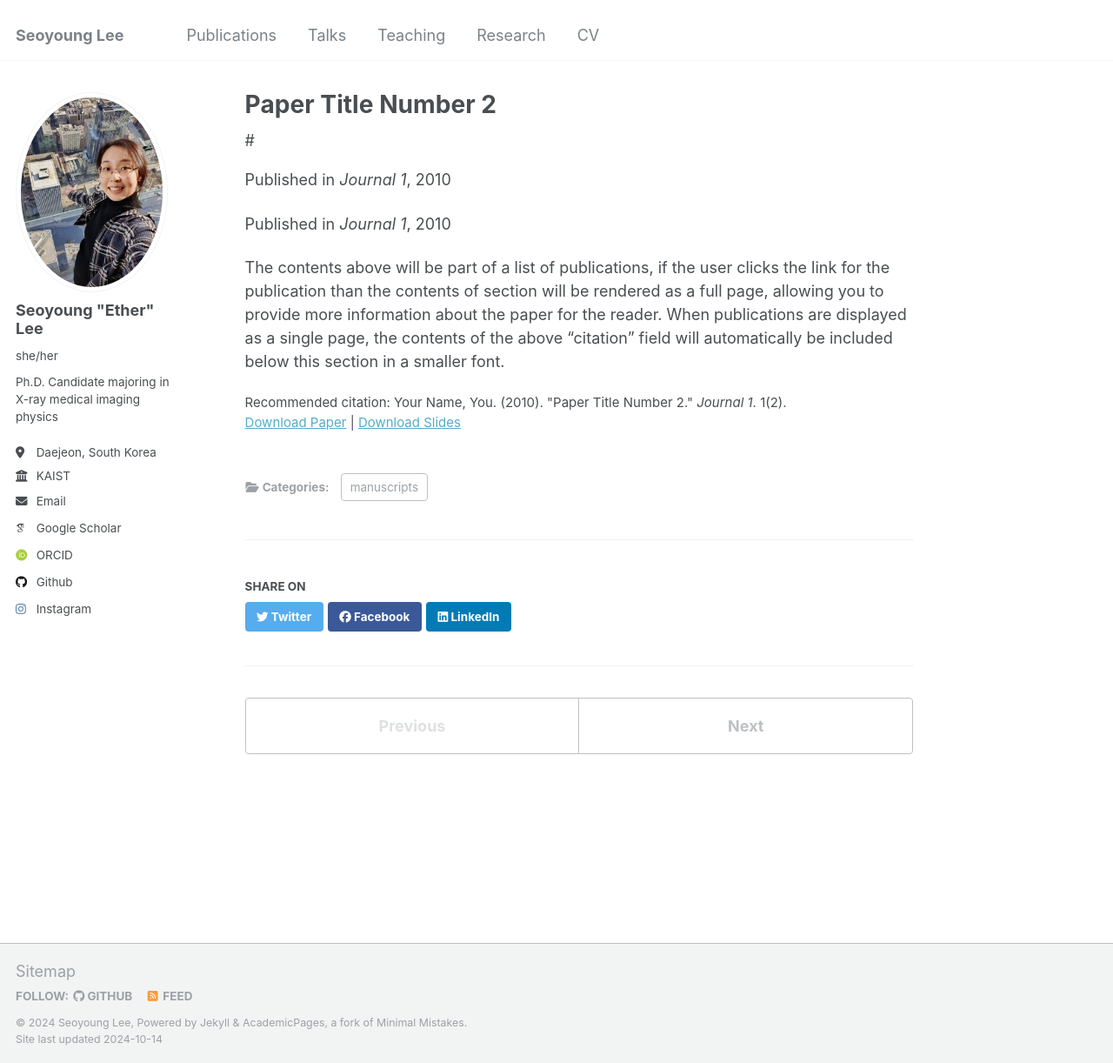
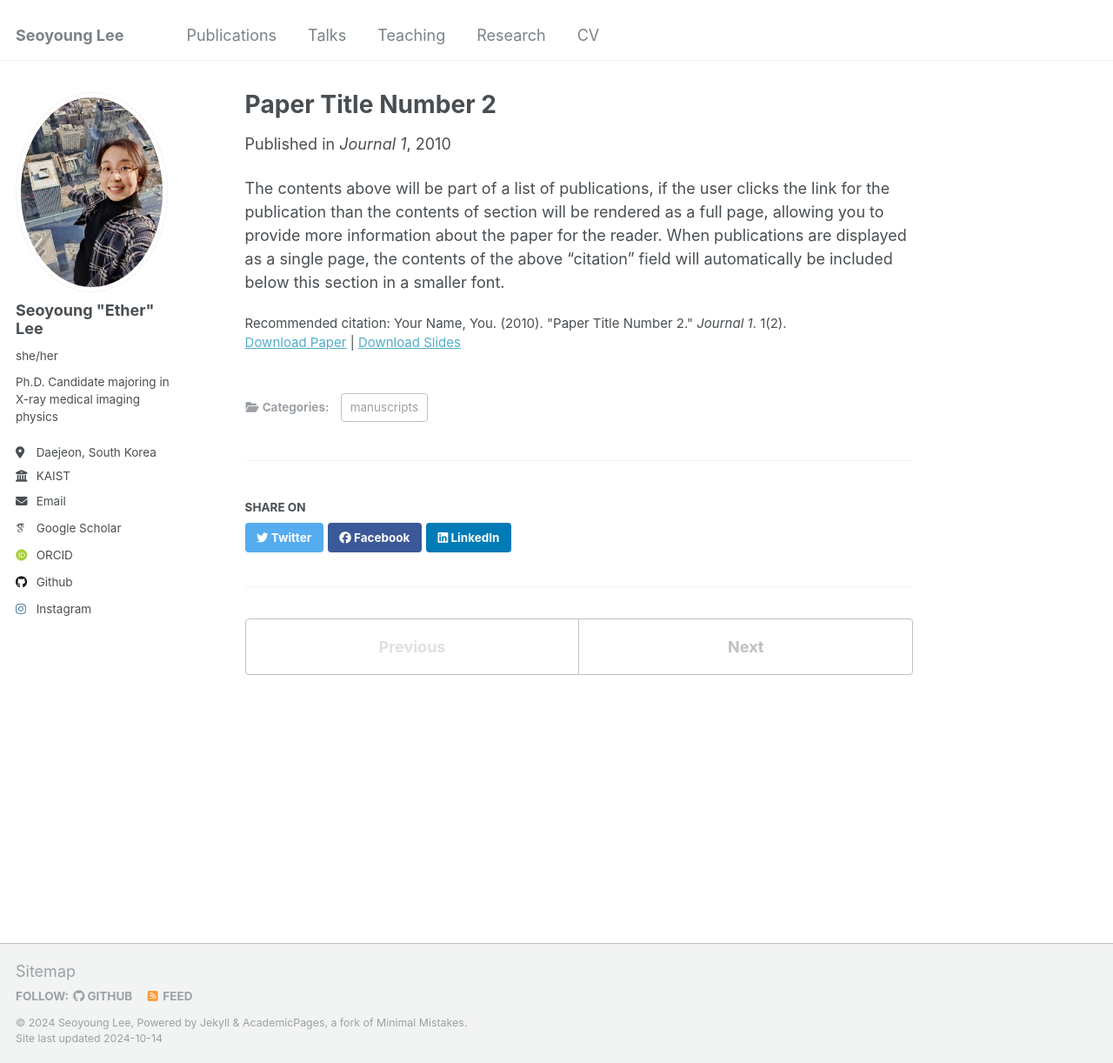
Before and after one commit to ether0/ether0.github.io, a Jekyll site: the page built from _publications/2010-10-01-paper-title-number-2.md, in a window 1280 px wide and 1222 px high. Shown: the whole window at 87% size. Built offline with Jekyll 4.4.1, drawn with Linux system fonts in a browser that asks for light colours; some web fonts are replaced.

Commit message:
Update single.html

```diff
--- a/_layouts/single.html
+++ b/_layouts/single.html
@@ -37,7 +37,6 @@ layout: default
         {% if page.collection == 'teaching' %}
           <p> {{ page.type }}, <i>{{ page.venue }}</i>, {{ page.date | default: "1900-01-01" | date: "%Y" }} </p>
         {% elsif page.venue and page.date %}
-          #<p>Published in <i>{{ page.venue }}</i>, {{ page.date | default: "1900-01-01" | date: "%Y" }} </p>
           <p class="page__date">Published in <i>{{ page.venue }}</i>, {{ page.date | default: "1900-01-01" | date: "%Y" }} </p>
         {% elsif page.date %}
           <p class="page__date"><strong><i class="fa fa-fw fa-calendar" aria-hidden="true"></i> {{ site.data.ui-text[site.locale].date_label | default: "Published:" }}</strong> <time datetime="{{ page.date | date_to_xmlschema }}">{{ page.date | default: "1900-01-01" | date: "%B %d, %Y" }}</time></p>
```
